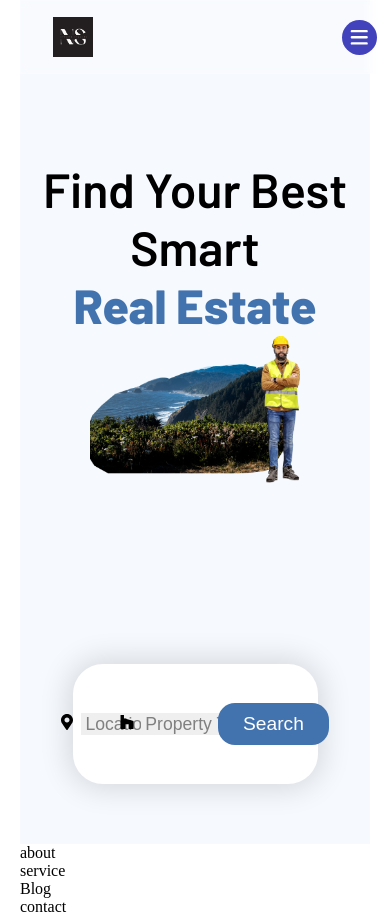
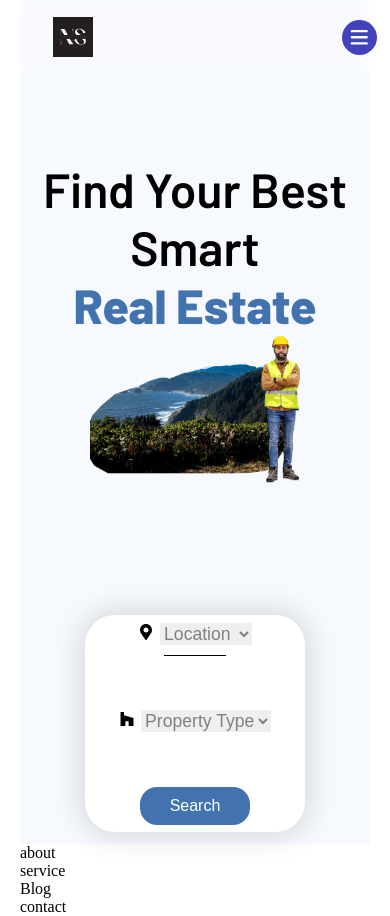
Before and after one commit to stanleynzegwu/Realtor, a React (Create React App) app in the folder frontend/: page / in a window 390 px wide. Built offline with nearby package versions, Linux system fonts and the light colour scheme.

Commit message:
added media queries for mobile screen so the form elements will be in horizontal column

```diff
--- a/frontend/src/components/Header/Header.scss
+++ b/frontend/src/components/Header/Header.scss
@@ -73,6 +73,11 @@
         justify-content: center;
         align-items: center;
 
+        @media screen and (max-width:550px) {
+            width: 70%;
+            margin: auto;
+        }
+
         .header__search-holder {
             background: #FFFFFF;
             box-shadow: 0px 0px 30px 4px rgba(0, 0, 0, 0.14);
@@ -86,8 +91,24 @@
             justify-content: space-between;
             align-items: center;
 
+
+            @media screen and (max-width:550px) {
+                flex-direction: column;
+                //width: 50%;
+                height: 90%;
+            }
+            @media screen and (max-width:700px) {
+                width: 90%;
+            }
+
             .search__location {
                 border-right: 1px solid black;
+
+                @media screen and (max-width:550px) {
+                    padding-bottom: 10px;
+                    border-bottom: 1px solid black;
+                    border-right: none;
+                }
             }
             .search-util {
                 display: flex;
@@ -116,6 +137,16 @@
                     background: #4373AF;
                     color: #FFFFFF;
                     font-size: 1.2rem;
+
+                    @media screen and (max-width:700px){
+                        padding: 10px 20px;
+                        font-size: 1rem;
+                    }
+
+                    @media screen and (max-width:550px){
+                        padding: 10px 30px;
+                        font-size: 1rem;
+                    }
                 }
             }
         }
```
